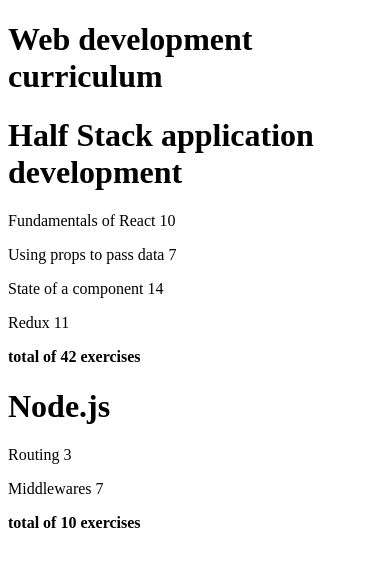
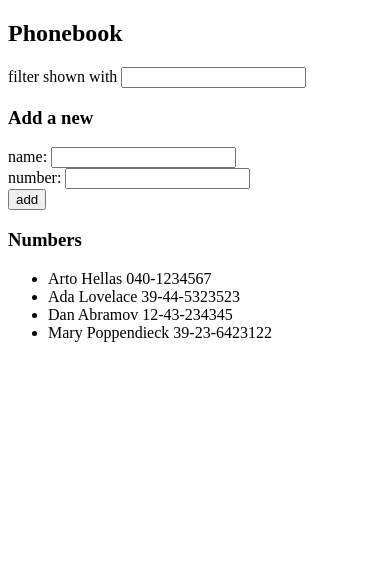
Before and after one commit to mishaalshahzad7-ops/fullstackopen, a React (Vite) app in the folder part1/kurssitiedot/: page / in a window 390 px wide. Shown: the top 566 px of the page. Built offline with nearby package versions, Linux system fonts and the light colour scheme.

Commit message:
Complete exercises 2.6-2.10 (Phonebook refactored)

```diff
--- a/part1/kurssitiedot/src/App.jsx
+++ b/part1/kurssitiedot/src/App.jsx
@@ -1,58 +1,70 @@
-import React from 'react'
-import Course from './components/Course'
+import React, { useState } from 'react'
+import Filter from './components/Filter'
+import PersonForm from './components/PersonForm'
+import Persons from './components/Persons'
 
 const App = () => {
-  const courses = [
-    {
-      name: 'Half Stack application development',
-      id: 1,
-      parts: [
-        {
-          name: 'Fundamentals of React',
-          exercises: 10,
-          id: 1
-        },
-        {
-          name: 'Using props to pass data',
-          exercises: 7,
-          id: 2
-        },
-        {
-          name: 'State of a component',
-          exercises: 14,
-          id: 3
-        },
-        {
-          name: 'Redux',
-          exercises: 11,
-          id: 4
-        }
-      ]
-    },
-    {
-      name: 'Node.js',
-      id: 2,
-      parts: [
-        {
-          name: 'Routing',
-          exercises: 3,
-          id: 1
-        },
-        {
-          name: 'Middlewares',
-          exercises: 7,
-          id: 2
-        }
-      ]
+  const [persons, setPersons] = useState([
+    { name: 'Arto Hellas', number: '040-1234567' },
+    { name: 'Ada Lovelace', number: '39-44-5323523' },
+    { name: 'Dan Abramov', number: '12-43-234345' },
+    { name: 'Mary Poppendieck', number: '39-23-6423122' }
+  ])
+  const [newName, setNewName] = useState('')
+  const [newNumber, setNewNumber] = useState('')
+  const [searchFilter, setSearchFilter] = useState('')
+
+  const handleNameChange = (event) => setNewName(event.target.value)
+  const handleNumberChange = (event) => setNewNumber(event.target.value)
+  const handleSearchChange = (event) => setSearchFilter(event.target.value)
+
+  const addPerson = (event) => {
+    event.preventDefault()
+
+    const nameExists = persons.some(
+      person => person.name.toLowerCase() === newName.trim().toLowerCase()
+    )
+
+    if (nameExists) {
+      alert(`${newName.trim()} is already added to phonebook`)
+      return
     }
-  ]
+
+    const personObject = {
+      name: newName.trim(),
+      number: newNumber.trim()
+    }
+
+    setPersons(persons.concat(personObject))
+    setNewName('')
+    setNewNumber('')
+  }
+
+  const personsToShow = searchFilter === ''
+    ? persons
+    : persons.filter(person =>
+        person.name.toLowerCase().includes(searchFilter.toLowerCase())
+      )
 
   return (
     <div>
-      <h1>Web development curriculum</h1>
-      {courses.map(course => (
-        <Course key={course.id} course={course} />
-      ))}
+      <h2>Phonebook</h2>
+      <Filter
+        searchFilter={searchFilter}
+        handleSearchChange={handleSearchChange}
+      />
+
+      <h3>Add a new</h3>
+      <PersonForm
+        addPerson={addPerson}
+        newName={newName}
+        handleNameChange={handleNameChange}
+        newNumber={newNumber}
+        handleNumberChange={handleNumberChange}
+      />
+
+      <h3>Numbers</h3>
+      <Persons personsToShow={personsToShow} />
     </div>
   )
 }
--- /dev/null
+++ b/part1/kurssitiedot/src/components/Filter.jsx
@@ -0,0 +1,11 @@
+import React from 'react'
+
+const Filter = ({ searchFilter, handleSearchChange }) => {
+  return (
+    <div>
+      filter shown with <input value={searchFilter} onChange={handleSearchChange} />
+    </div>
+  )
+}
+
+export default Filter
--- /dev/null
+++ b/part1/kurssitiedot/src/components/PersonForm.jsx
@@ -0,0 +1,25 @@
+import React from 'react'
+
+const PersonForm = ({
+  addPerson,
+  newName,
+  handleNameChange,
+  newNumber,
+  handleNumberChange
+}) => {
+  return (
+    <form onSubmit={addPerson}>
+      <div>
+        name: <input value={newName} onChange={handleNameChange} />
+      </div>
+      <div>
+        number: <input value={newNumber} onChange={handleNumberChange} />
+      </div>
+      <div>
+        <button type="submit">add</button>
+      </div>
+    </form>
+  )
+}
+
+export default PersonForm
--- /dev/null
+++ b/part1/kurssitiedot/src/components/Persons.jsx
@@ -0,0 +1,15 @@
+import React from 'react'
+
+const Persons = ({ personsToShow }) => {
+  return (
+    <ul>
+      {personsToShow.map(person => (
+        <li key={person.name}>
+          {person.name} {person.number}
+        </li>
+      ))}
+    </ul>
+  )
+}
+
+export default Persons
```
